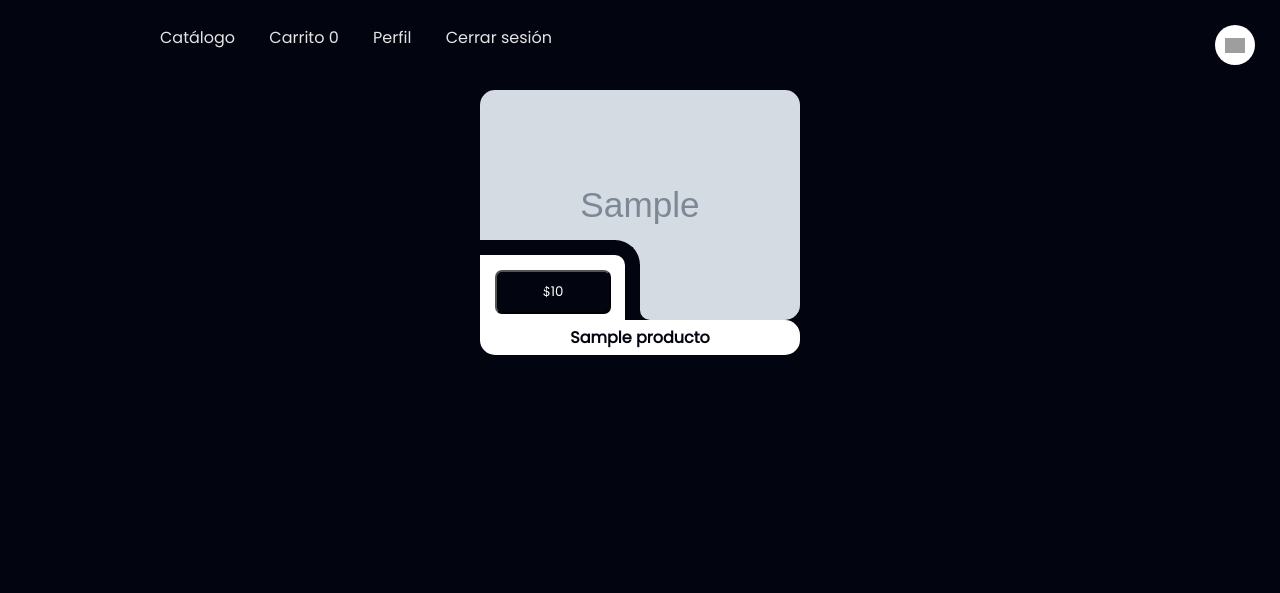
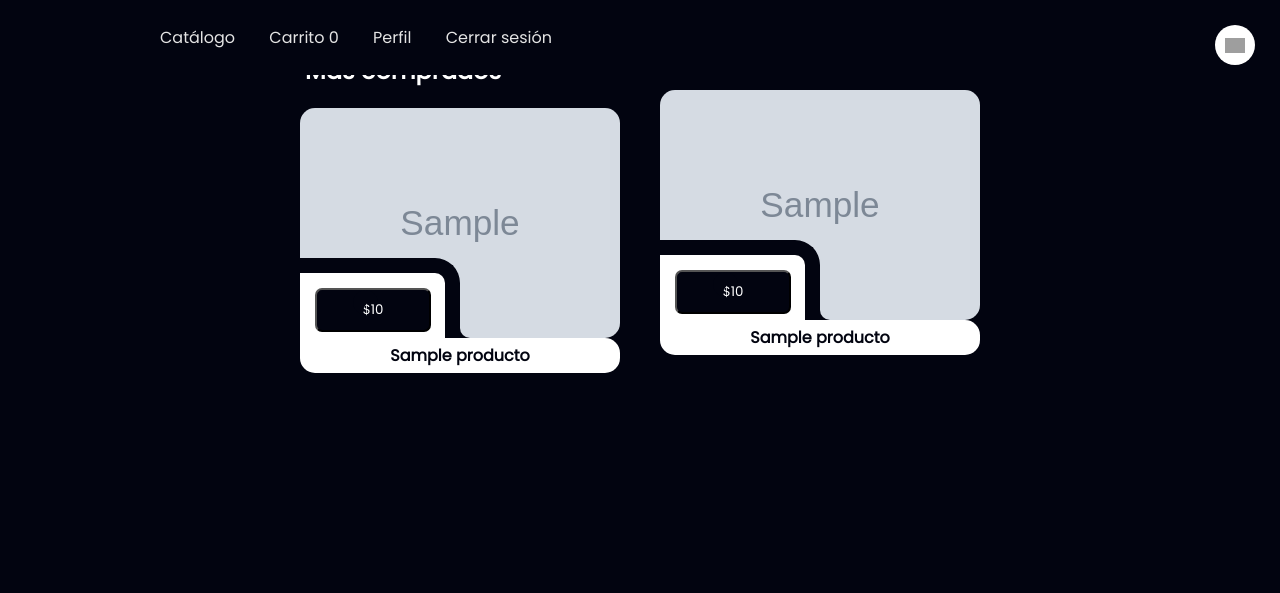
Before and after one commit to sSharpBlade/SaborCercano, a PHP site: page /inicio.php in a window 1280 px wide. Shown: the top 593 px of the page. Run offline with PHP 8.4, Linux system fonts and the light colour scheme; the visitor is signed in with stand-in values (Sample User, id 1); tables that the repository leaves empty or names only in its code hold one stand-in row (values such as "Sample post"); grey boxes marked "Sample" are stand-in pictures; grey boxes are pictures that could not be loaded.

Commit message:
modified:   estilos_productos.css 	modified:   inicio.php

```diff
--- a/estilos_productos.css
+++ b/estilos_productos.css
@@ -2,6 +2,12 @@ main{
     display: flex;
     justify-content: center;
     align-items: center;
+}
+
+h2{
+    margin: 0 25px;
+    color: #fff;
+    size: 16px;
 }
 
 .contCards{
--- a/inicio.php
+++ b/inicio.php
@@ -52,6 +52,53 @@ $result = $sql->fetchAll(PDO::FETCH_ASSOC);
         </nav>
     </header>
     <main>
+        <div class="favoritos">
+            <?php
+            $db = new DataBase();
+            $con = $db->conectar();
+            $id_cliente = $_SESSION['id'];
+            $fav = $con->query("SELECT p.*, COUNT(dp.id_producto) AS total_compras
+            FROM detalle_pedido dp
+            JOIN pedidos pe ON dp.id_pedido = pe.id
+            JOIN productos p ON dp.id_producto = p.id
+            WHERE pe.id_cliente = $id_cliente
+            GROUP BY dp.id_producto, p.id, p.name
+            ORDER BY total_compras DESC
+            LIMIT 3;
+            ");
+            if ($fav->rowCount() !== 0) {
+            ?>
+                <h2>Más comprados</h2>
+            <?php
+            }
+
+            foreach ($fav as $value) { ?>
+                <div class="card">
+                    <?php
+                    $id = $value['id'];
+                    $img = "img/productos/$id.jpg";
+                    if (!file_exists($img)) {
+                        $img = "img/cafe.jpg";
+                    }
+                    ?>
+                    <div class="imgBx" style="
+                        background: url(img/productos/<?php echo $value['img'] ?>);
+                        background-size: cover;
+                        background-position: center;
+                        background-repeat: no-repeat;">
+                    </div>
+                    <div class="content">
+                        <span class="price">
+                            <button type="button" class="a" onclick="addProducto(<?php echo $value['id']; ?>, '<?php echo hash_hmac('sha1', $value['id'], KEY_TOKEN); ?>')">$<?php echo $value['price'] ?></button>
+                        </span>
+                        <h4><?php echo $value['name'] ?></h4>
+                    </div>
+                </div>
+            <?php } ?>
+        </div>
+
+        <!--<?php if ($result) { ?> <h2 class="current">Productos actuales</h2> <?php } ?> -->
+
         <div class="contCards">
             <?php foreach ($result as $row) { ?>
                 <div class="card">
```
